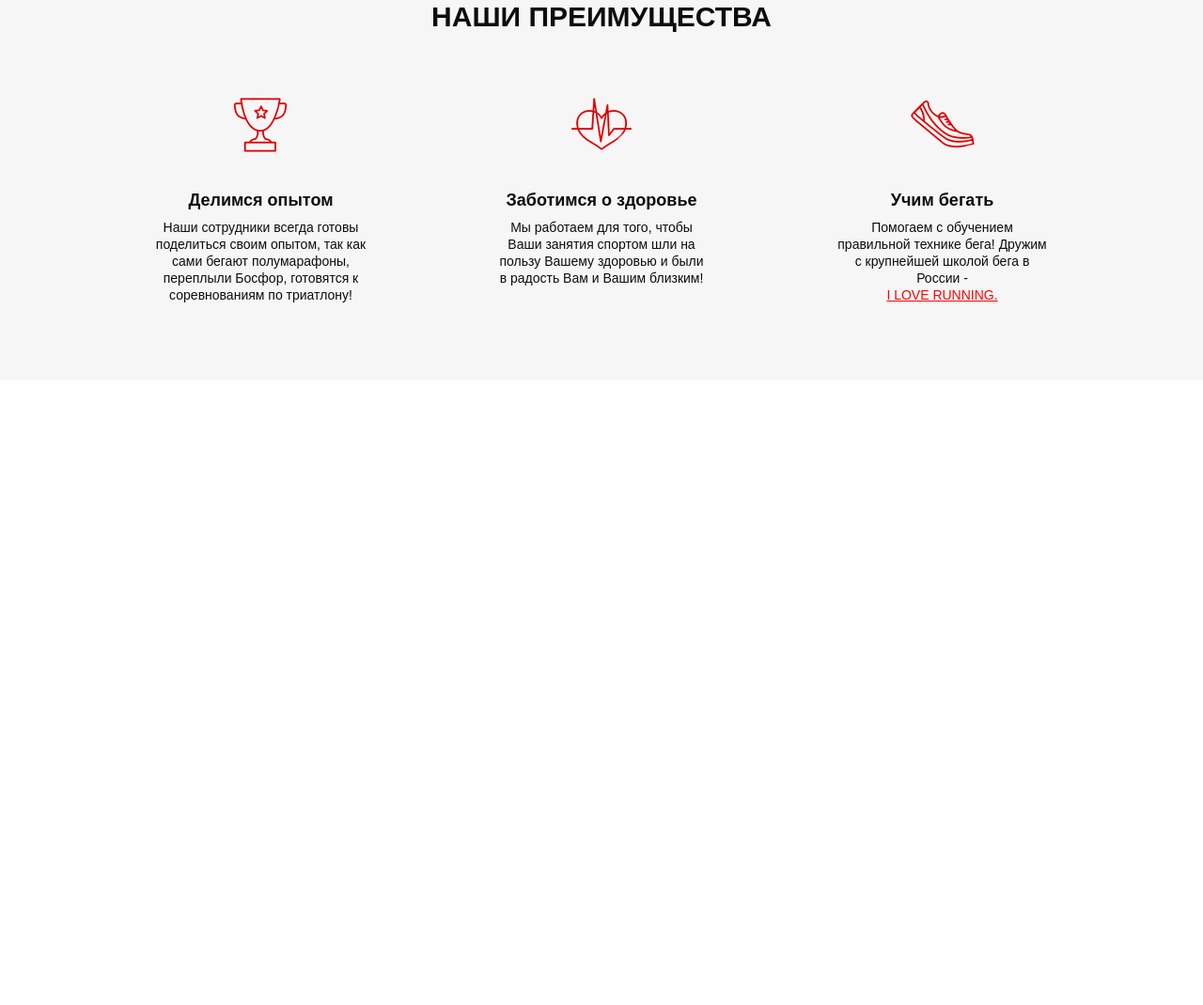
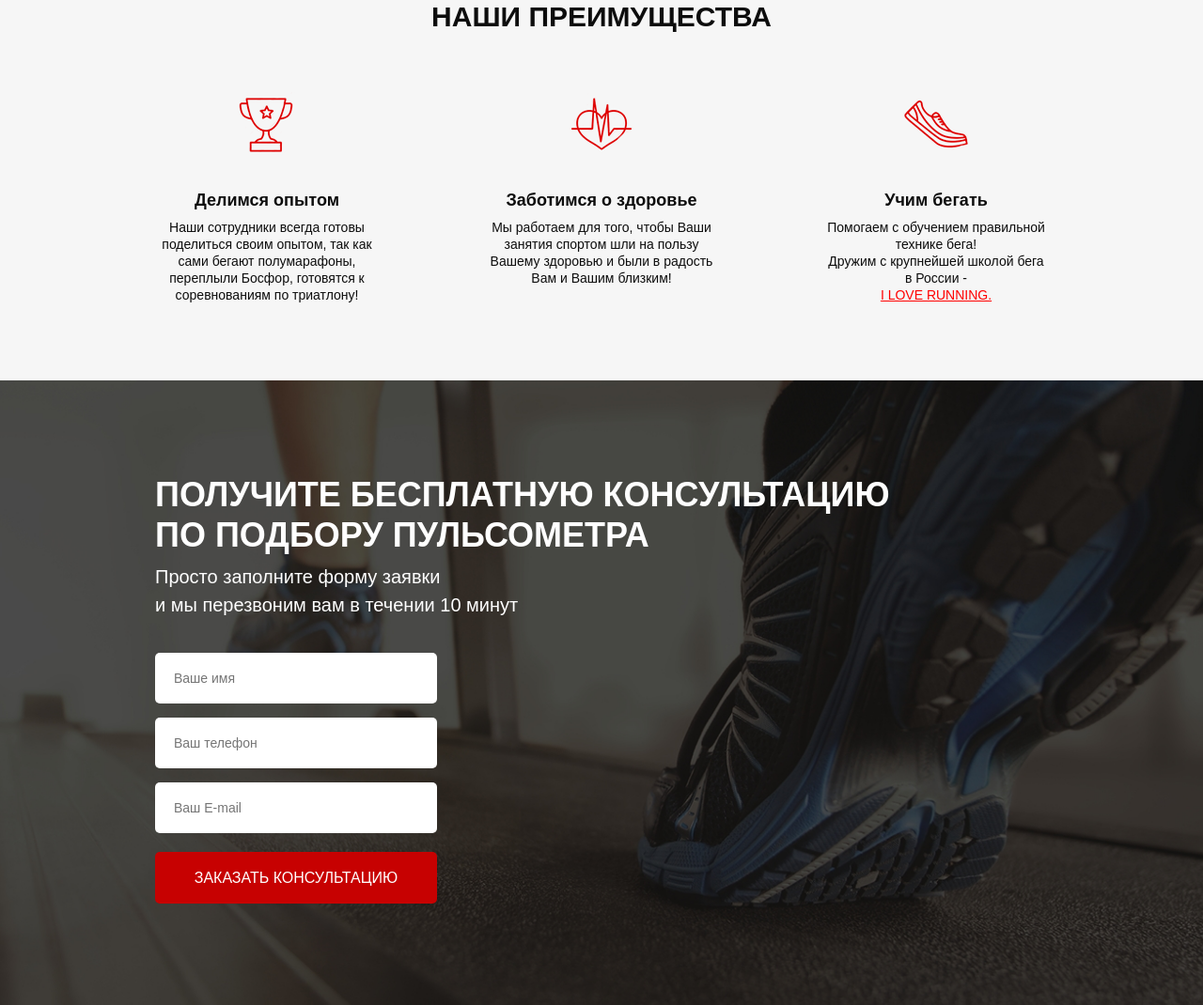
Before and after one commit to yurasts/Pulse_step_N1, a website: page src/index.html in a window 1280 px wide. Shown: the part 748-1818 px from the top of the page at 94% size. Before the commit the page ends 1153 px from the top, so only its background shows below. Drawn offline with Linux system fonts and the light colour scheme; a web font is replaced by a local one.

Commit message:
consultation ready

```diff
--- a/src/index.html
+++ b/src/index.html
@@ -10,7 +10,7 @@
     <link rel="stylesheet" href="css/style.min.css">
 </head>
 <body>
-    <div class="promo">
+    <section class="promo">
         <div class="container">
             <header class="header">
                 <a href="#" class="header__logo">
@@ -52,10 +52,9 @@
                     <a href="#">ПЕРЕЙТИ В КАТАЛОГ</a>
                 </div>
             </div>
-
         </div>
-    </div>
-        <div class="advantages">
+    </section>
+    <section class="advantages">
         <div class="container">
             <h2 class="title">НАШИ ПРЕИМУЩЕСТВА</h2>
             <div class="advantages__wrapper">
@@ -72,12 +71,28 @@
                 <div class="advantages__icon">
                     <img src="icons/advantages/shoe.png" alt="">
                     <h3 class="advantages__point">Учим бегать</h3>
-                        Помогаем с обучением правильной технике бега! Дружим с крупнейшей школой бега в России -
-                        <a href="#">I LOVE RUNNING.</a>
+                    Помогаем с обучением правильной технике бега! <br>Дружим с крупнейшей школой бега в России - <a href="#">I LOVE RUNNING.</a>
                 </div>
             </div>
         </div>
+    </section>
+    <section class="consultation">
+        <div class="container">
+            <h2 class="title title_left">
+                Получите бесплатную консультацию<br>
+                по подбору пульсометра
+            </h2>
+            <div class="consultation__descr">
+                Просто заполните форму заявки <br>
+                и мы перезвоним вам в течении 10 минут
             </div>
-
+            <form class="feed-form" action="#">
+                <input name="name" required placeholder="Ваше имя" type="text">
+                <input name="phone" required placeholder="Ваш телефон" type="number">
+                <input name="email" required placeholder="Ваш E-mail" type="email">
+                <button class="button button_submit">заказать кОНСУЛЬТАЦИЮ</button>
+            </form>
+        </div>
+    </section>
 </body>
 </html>
--- a/src/sass/blocks/_advantages.scss
+++ b/src/sass/blocks/_advantages.scss
@@ -15,7 +15,7 @@
         color: #0D0D0D;
     }
     &__icon {
-        width: 225px;
+        width: 238px;
         font-weight: 300;
         font-size: 14px;
         line-height: 18px;
--- a/src/sass/blocks/_buttons.scss
+++ b/src/sass/blocks/_buttons.scss
@@ -10,9 +10,15 @@
     font-size: 12px;
     text-transform: uppercase;
     &_main {
+        margin-right: 15px;
         margin-top: 67px;
         width: 300px;
         height: 50px;
         font-size: 16px;
     }
+    &_submit {
+        width: 100%;
+        height: 55px;
+        font-size: 16px;
+    }
 }
--- /dev/null
+++ b/src/sass/blocks/_consultation.scss
@@ -0,0 +1,11 @@
+.consultation {
+    background: url(../../img/consultation.jpg) center (center/cover) no-repeat;
+    min-height: 650px;
+    padding: 100px 0 108px 0;
+    &__descr {
+        margin-top: 8px;
+        font-weight: 500;
+        font-size: 20px;
+        color: #FFFFFF;
+    }
+}
--- /dev/null
+++ b/src/sass/blocks/_forms.scss
@@ -0,0 +1,26 @@
+.feed-form {
+    margin-top: 36px;
+    display: flex;
+    flex-direction: column;
+    width: 300px;
+    input {
+        height: 54px;
+        border-radius: 5px;
+        background-color: #FFFFFF;
+        margin-bottom: 15px;
+        border: none;
+        padding: 0 20px;
+        font-weight: 300;
+        font-size: 14px;
+        color: #4B4B4B;
+        &:-moz-placeholder {
+            color: green;
+        }
+        &:-ms-input-placeholder {
+            color: blue;
+        }
+        &:nth-child(3){
+            margin-bottom: 20px;
+        }
+    }
+}
--- a/src/sass/blocks/_header.scss
+++ b/src/sass/blocks/_header.scss
@@ -3,12 +3,14 @@
     justify-content: space-between;
     align-items: center;
     &__logo {
-        width: 250px;
+        width: 255px;
+        margin-left: 15px;
         img {
             width:100%;
         }
     }
     &__offisial {
+        width: 255px;
         color: #FFFFFF;
         font-weight: 500;
         font-size: 12px;
@@ -17,8 +19,12 @@
             display: block;
             font-size: 18px;
         }
+        @media only screen and (max-width: 767px){
+            display: none;
+        }
     }
     &__phone {
+        width: 255px;
         display:block;
         color: #FFFFFF;
         font-weight: 700;
@@ -31,6 +37,10 @@
     &__contacts {
         display: flex;
         flex-direction: column;
-        align-items:flex-end;
+        align-items: flex-end;
+        margin-right: 15px;
+        a {
+            text-align: end;
+        }
     }
 }
--- a/src/sass/blocks/_promo.scss
+++ b/src/sass/blocks/_promo.scss
@@ -9,21 +9,30 @@
         margin-top: 90px;
     }
     &__header {
+        margin-right: 15px;
         color: #FFFFFF;
         font-weight: 700;
         font-size: 42px;
         line-height: 42px;
         text-transform: uppercase;
+        @media only screen and (max-width: 767px){
+            font-size: 35px;
+        }
     }
     &__subheader {
+        margin-right: 15px;
         margin-top: 17px;
         color: #FFFFFF;
         font-weight: 500;
         font-size: 24px;
         line-height: 24px;
         text-transform: uppercase;
+        @media only screen and (max-width: 767px){
+            font-size: 20px;
+        }
     }
     &__icons {
+        margin-right: 15px;
         margin-top: 60px;
         width: 450px;
         display: flex;
@@ -44,6 +53,7 @@
 
     }
     &__link {
+        margin-right: 15px;
         color: #FFFFFF;
         font-weight: 500;
         font-size: 16px;
--- a/src/sass/blocks/_titles.scss
+++ b/src/sass/blocks/_titles.scss
@@ -0,0 +1,12 @@
+.title {
+    color:#0d0d0d;
+    font-style: 30px;
+    font-weight: 700;
+    text-align: center;
+    text-transform: uppercase;
+    &_left {
+        font-size: 36px;
+        text-align: left;
+        color: #fff;
+    }
+}
--- a/src/sass/style.scss
+++ b/src/sass/style.scss
@@ -9,4 +9,7 @@
 @import 'blocks/promo';
 @import 'blocks/header';
 @import 'blocks/buttons';
-@import 'blocks/advantages'
+@import 'blocks/advantages';
+@import 'blocks/titles';
+@import 'blocks/consultation';
+@import 'blocks/forms';
```
Also changed, not shown: src/css/style.min.css, 1 other file. Lines whose indentation alone changed are shown as unchanged.
